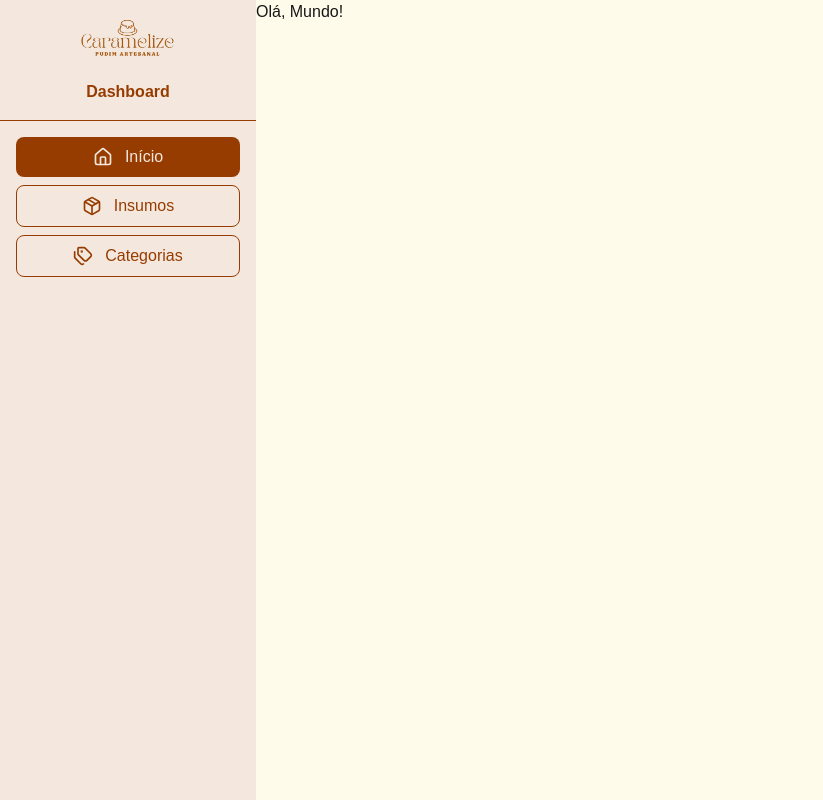
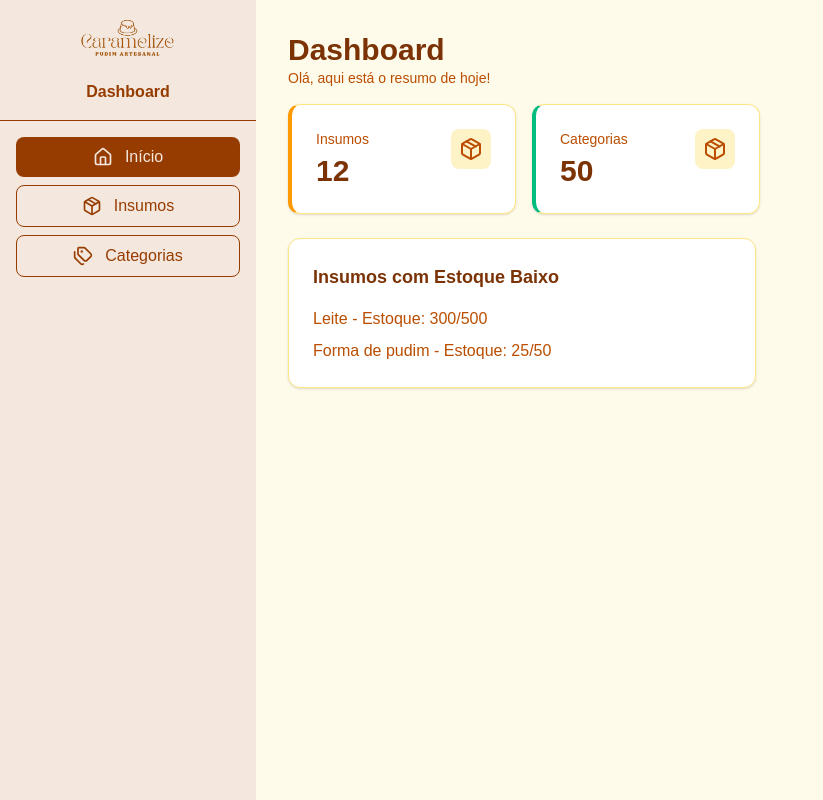
Before and after one commit to Mateus0062/pcp-frontend, a Next.js app: page /dashboard in a window 1280 px wide. Shown: the whole page, without its empty margins (0-823 px from the left). Built offline with nearby package versions, Linux system fonts and the light colour scheme.

Commit message:
Início página de dashboard

```diff
--- a/app/dashboard/categorias/page.tsx
+++ b/app/dashboard/categorias/page.tsx
@@ -43,10 +43,10 @@ export default function CategoriasPage() {
                                 </td>
                                 <td className="px-6 py-4">
                                     <div className="flex gap-2 justify-center">
-                                        <button onClick={() => setCategoriaEditando(categoria)} title="Editar Insumo" aria-label="Editar Insumo" className="p-2 rounded-lg hover:bg-amber-100 transition-colors text-amber-400">
+                                        <button onClick={() => setCategoriaEditando(categoria)} title="Editar Categoria" aria-label="Editar Categoria" className="p-2 rounded-lg hover:bg-amber-100 transition-colors text-amber-400">
                                             <Pencil size={18}/>
                                         </button>
-                                        <button title="Desativar Insumo" aria-label="Desativar Insumo" className="p-2 rounded-lg hover:bg-amber-100 transition-colors text-red-600">
+                                        <button title="Desativar Categoria" aria-label="Desativar Categoria" className="p-2 rounded-lg hover:bg-amber-100 transition-colors text-red-600">
                                             <Trash2 size={18}/>
                                         </button>
                                     </div>
--- a/app/dashboard/page.tsx
+++ b/app/dashboard/page.tsx
@@ -1,11 +1,47 @@
-
-
-
+import StatCard from "@/components/dashboard/StatCard"
+import { Package } from "lucide-react"
 
 export default function DashboardPage() {
+    const insumosMock = [
+        { id: 1, nome: "Leite", unidadeMedida: "ml", estoqueMinimo: 500, estoqueAtual: 300, custoUnitario: 4.50, categoria: { id: 1, nome: "Ingrediente" } },
+        { id: 2, nome: "Forma de pudim", unidadeMedida: "un", estoqueMinimo: 50, estoqueAtual: 25, custoUnitario: 1.20, categoria: { id: 2, nome: "Material" } },
+    ];
+
+    const estoquebaixo = insumosMock.filter((insumo) => insumo.estoqueAtual < insumo.estoqueMinimo);
+
     return (
-        <div>
-            Olá, Mundo!
+        <div className="p-8">
+            <div className="items-start mb-4">
+                <h1 className="text-3xl font-bold text-amber-900">
+                    Dashboard
+                </h1>
+                <p className="text-sm text-amber-700">
+                    Olá, aqui está o resumo de hoje!
+                </p>
+            </div>
+
+            <div className="grid grid-cols-1 md:grid-cols-2 lg:grid-cols-4 gap-4">
+                <StatCard titulo="Insumos" valor={12} cor="border-l-amber-500" Icone={Package} />
+                <StatCard titulo="Categorias" valor={50} cor="border-l-emerald-500" Icone={Package}/>
+            </div>
+
+            <div className="grid grid-cols-1 lg:grid-cols-2 gap-6 mt-6">
+                {/* Seção de estoque baixo */}
+                <div className="bg-white rounded-xl shadow-sm border border-amber-200 p-6">
+                    <h3 className="text-lg font-semibold text-amber-900 mb-4">Insumos com Estoque Baixo</h3>
+                    {estoquebaixo.length > 0 ? (
+                        <ul className="space-y-2">
+                            {estoquebaixo.map((insumo) => (
+                                <li key={insumo.id} className="text-amber-700">
+                                    {insumo.nome} - Estoque: {insumo.estoqueAtual}/{insumo.estoqueMinimo}
+                                </li>
+                            ))}
+                        </ul>
+                    ) : (
+                        <p className="text-amber-500">Nenhum insumo com estoque baixo.</p>
+                    )}
+                </div>
+            </div>
         </div>
     )
 }
--- /dev/null
+++ b/components/dashboard/StatCard.tsx
@@ -0,0 +1,22 @@
+import { LucideIcon } from "lucide-react";
+
+type Props = {
+    titulo: string;
+    valor: string | number;
+    cor?: string;
+    Icone: LucideIcon;
+}
+
+export default function StatCard({ titulo, valor, cor, Icone }: Props) {
+    return (
+        <div className={`bg-white rounded-xl shadow-sm border border-amber-200 border-l-4 p-6 flex justify-between items-start ${cor} hover:shadow-md transition-shadow duration-300`}>
+            <div>
+                <h3 className="text-sm text-amber-700">{titulo}</h3>
+                <p className="text-3xl font-bold text-amber-900 mt-1">{valor}</p>
+            </div>
+            <div className="bg-amber-100 p-2 rounded-lg">
+                <Icone className="text-amber-700" size={24} />
+            </div>
+        </div>
+    );
+}
```
